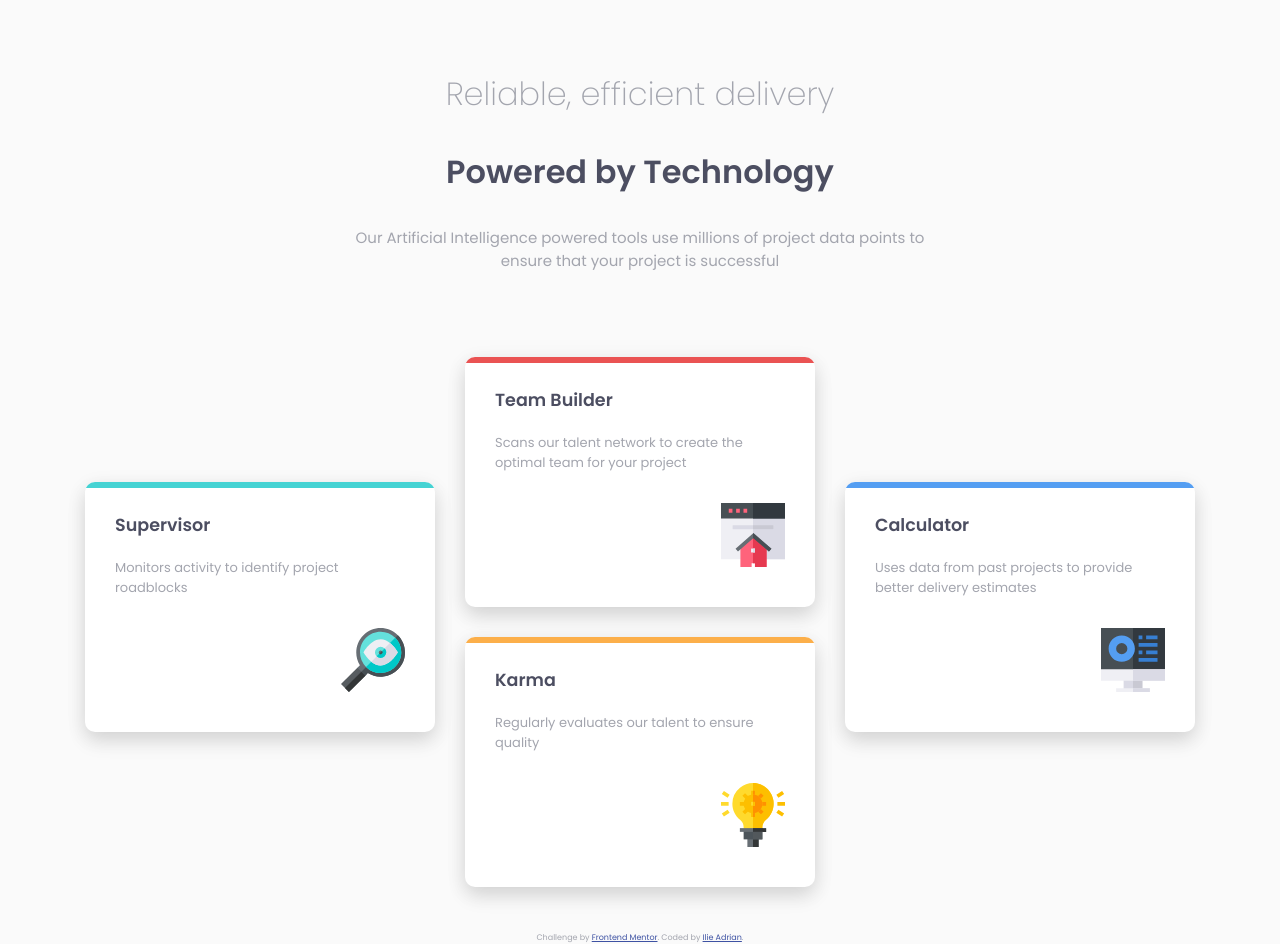
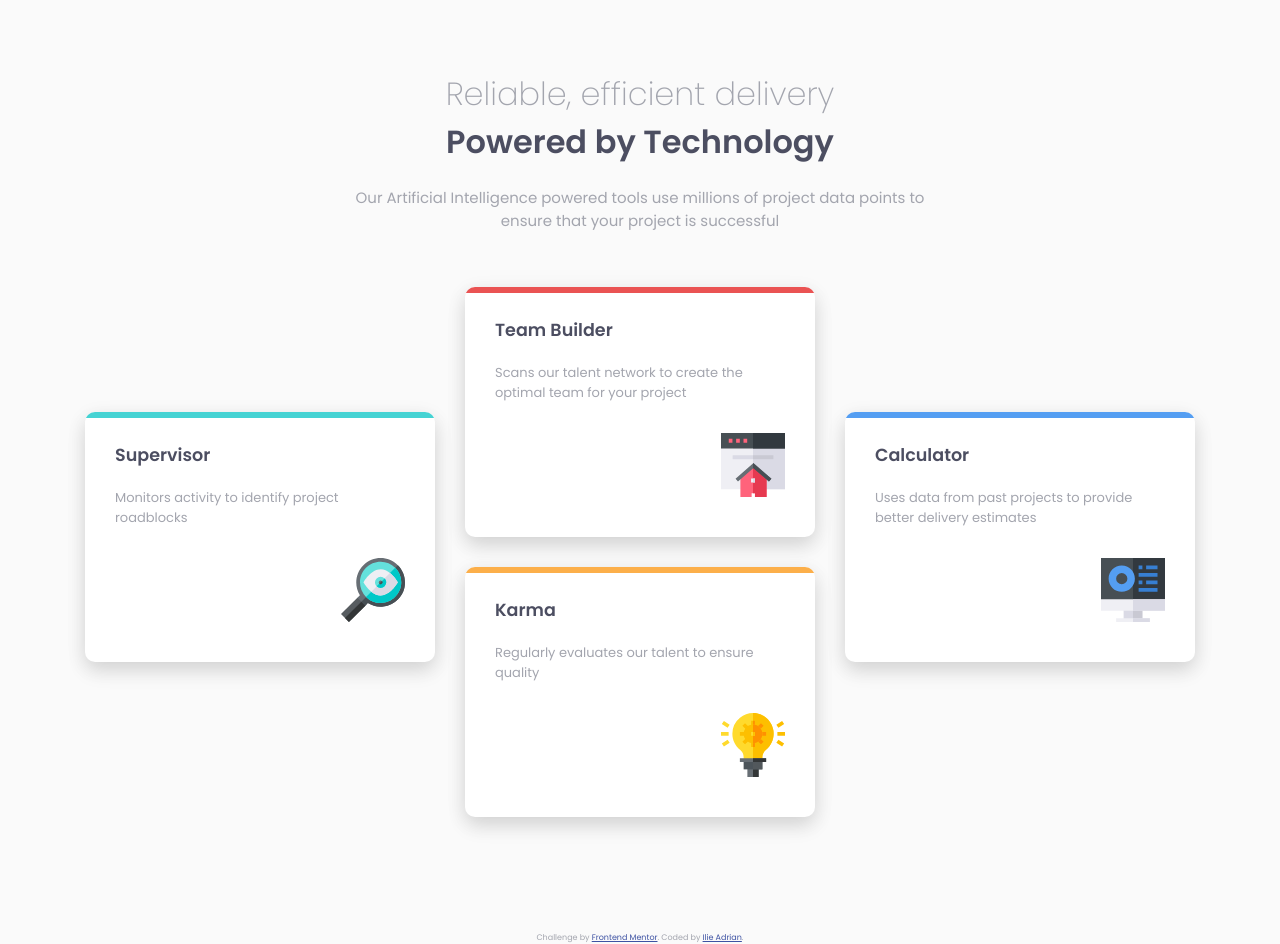
Before and after one commit to ilieadrian/FourCardFeatureSection, a plain HTML site: page index.html in a window 1280 px wide. Drawn offline with Linux system fonts and the light colour scheme.

Commit message:
header margins adjusted

```diff
--- a/style.css
+++ b/style.css
@@ -25,7 +25,7 @@ body {
 
 header {
     text-align: center;
-    margin: 70px auto 70px;
+    margin: 70px auto 40px;
     max-width: 600px;
 }
 
@@ -40,9 +40,8 @@ h2 {
     color: var(--neutral-dark-blue);
 }
 
-h1,
 h2 {
-    margin-bottom: 30px;
+    margin-bottom: 20px;
 }
 
 p {
@@ -127,7 +126,7 @@ h3 {
 }
 
 .attribution {
-    margin-top: 30px;
+    margin-top: 100px;
     font-size: 8px;
     text-align: center;
 }
```
